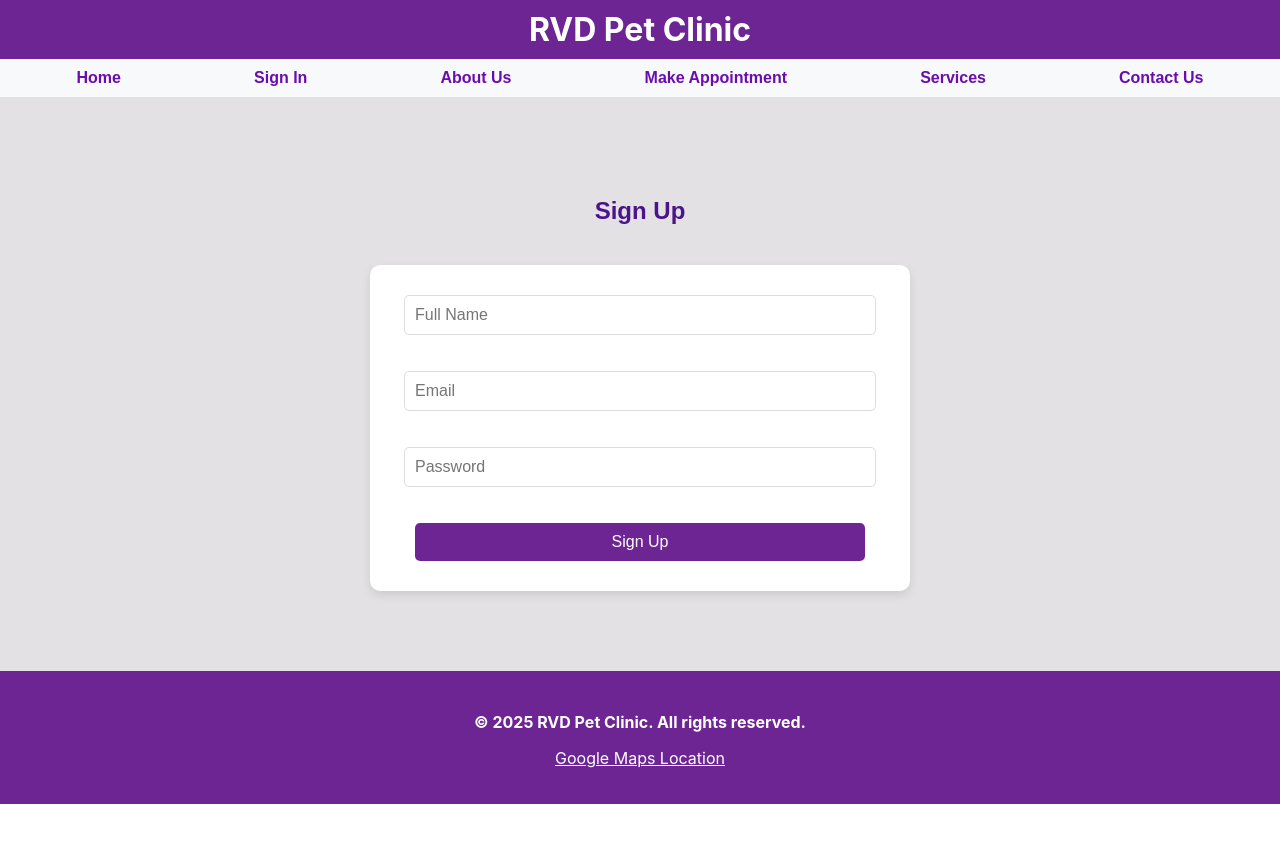
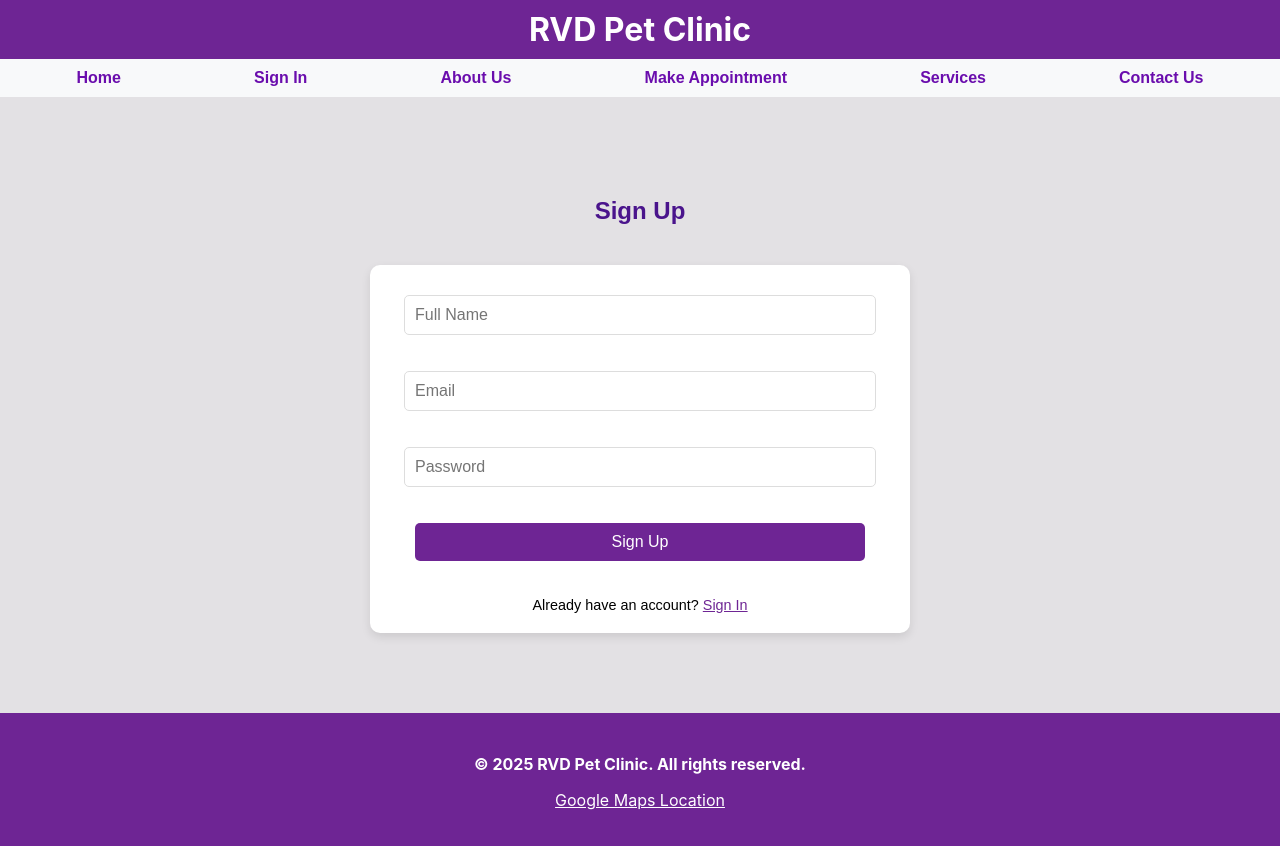
Before and after one commit to MegMary27/RVD-Pet-UI-2, a React (Create React App) app: page /signin in a window 1280 px wide. Both pictures are taken after a click on the link "Sign Up". Before the commit the page ends 804 px from the top, so only its background shows below. Built offline with nearby package versions, Linux system fonts and the light colour scheme.

Commit message:
Unable to make forgot password backend, so removed that

```diff
--- a/src/components/SignInSignUpForm.js
+++ b/src/components/SignInSignUpForm.js
@@ -19,26 +19,27 @@ function SignInSignUpForm() {
   const handleSignUp = async (e) => {
     e.preventDefault();
 
-    // Create a new user in the Supabase authentication system
     const { data: signUpData, error: signUpError } = await supabase.auth.signUp({
       email,
       password,
       options: {
-        data: { full_name: fullName }, // Save full name in user metadata
+        data: { full_name: fullName },
+        emailRedirectTo: `${window.location.origin}/signin`,
       },
     });
 
     if (signUpError) {
       setMessage(`Error during sign-up: ${signUpError.message}`);
-    } else if (signUpData.user) {
-      setMessage('Sign-up successful! Please check your email for confirmation.');
+    } else {
+      setMessage(
+        'Sign-up successful! A confirmation email has been sent to your email address. Please verify to complete registration.'
+      );
     }
   };
 
   const handleSignIn = async (e) => {
     e.preventDefault();
 
-    // Sign in using email and password
     const { data: signInData, error: signInError } = await supabase.auth.signInWithPassword({
       email,
       password,
@@ -47,8 +48,12 @@ function SignInSignUpForm() {
     if (signInError) {
       setMessage(`Error during sign-in: ${signInError.message}`);
     } else if (signInData.user) {
-      setMessage('Sign-in successful!');
-      navigate('/dashboard');
+      if (!signInData.user.email_confirmed_at) {
+        setMessage('Please verify your email before signing in.');
+      } else {
+        setMessage('Sign-in successful!');
+        navigate('/dashboard');
+      }
     }
   };
 
@@ -82,6 +87,7 @@ function SignInSignUpForm() {
               </p>
             </form>
           )}
+
           {formType === 'signup' && (
             <form onSubmit={handleSignUp}>
               <input
@@ -106,6 +112,12 @@ function SignInSignUpForm() {
                 required
               />
               <button type="submit">Sign Up</button>
+              <p>
+                Already have an account?{' '}
+                <a href="#" onClick={() => toggleForm('signin')}>
+                  Sign In
+                </a>
+              </p>
             </form>
           )}
         </div>
```
